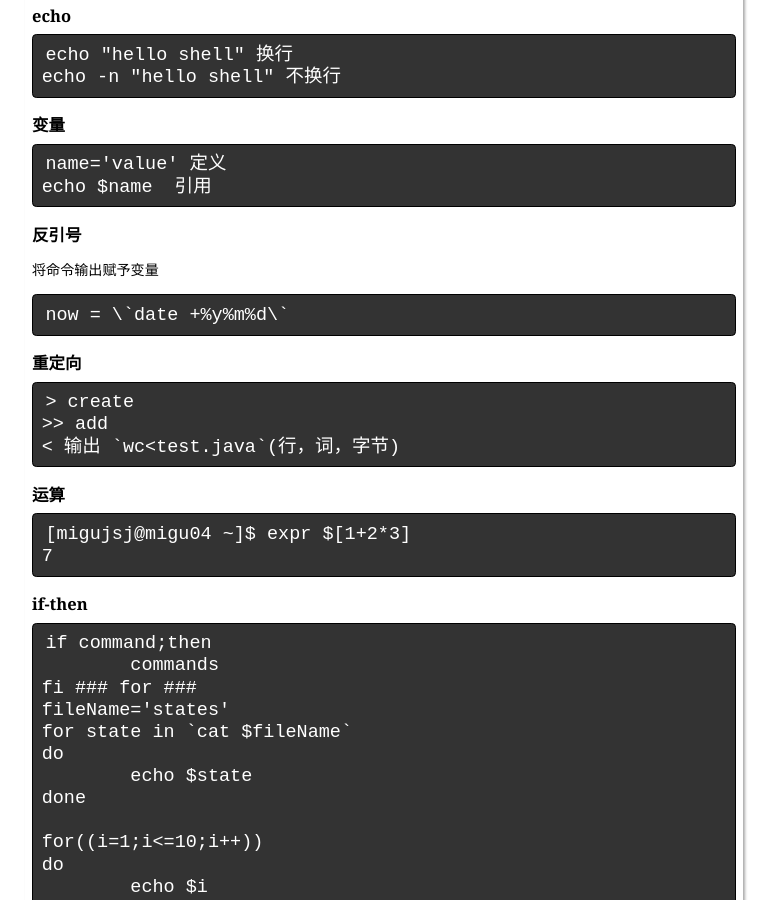
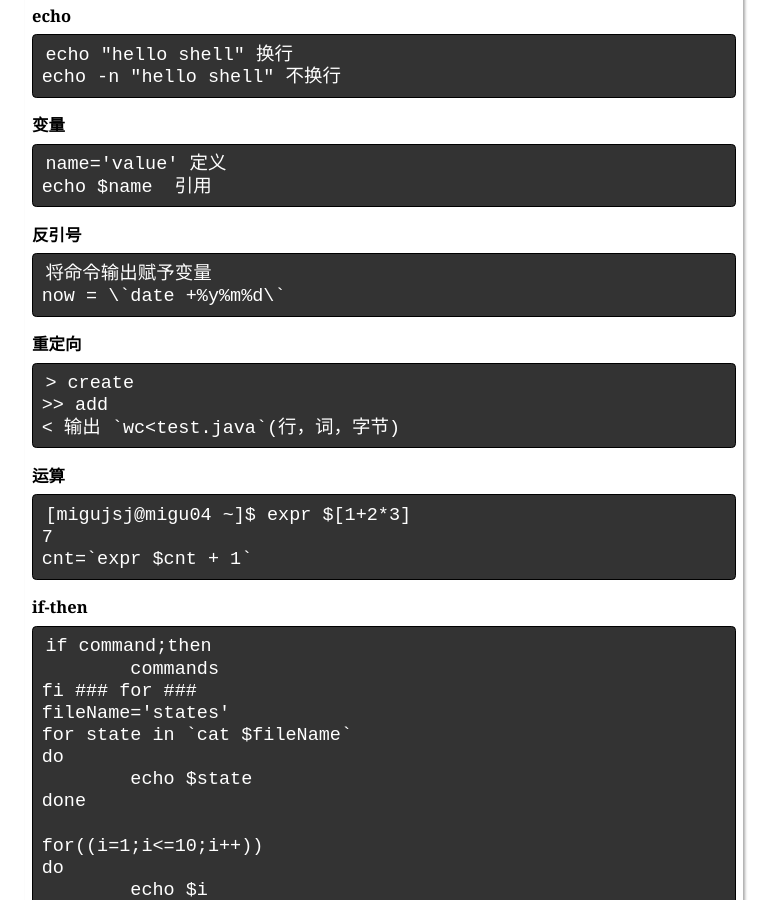
Before and after one commit to he110jian/he110jian.github.io, a Jekyll site: the page built from _posts/2016-09-18-SHELL.markdown, in a window 1280 px wide and 900 px high, scrolled down 1258 px. Shown: the whole window, without its empty margins (256-1033 px from the left). Built offline with Jekyll 4.4.1, drawn with Linux system fonts in a browser that asks for light colours; comment, search, counter and statistics services are not loaded.

Commit message:
2017年1月11日16:30:10

```diff
--- a/_posts/2016-09-18-SHELL.markdown
+++ b/_posts/2016-09-18-SHELL.markdown
@@ -54,7 +54,7 @@ layout: post
 >     echo $name  引用
 
 ### 反引号 ###
-将命令输出赋予变量
+>     将命令输出赋予变量
 >     now = \`date +%y%m%d\`
 
 ### 重定向 ###
@@ -65,6 +65,7 @@ layout: post
 ### 运算 ###
     [migujsj@migu04 ~]$ expr $[1+2*3]
     7
+	cnt=`expr $cnt + 1`
 
 ### if-then ###
     if command;then
```
